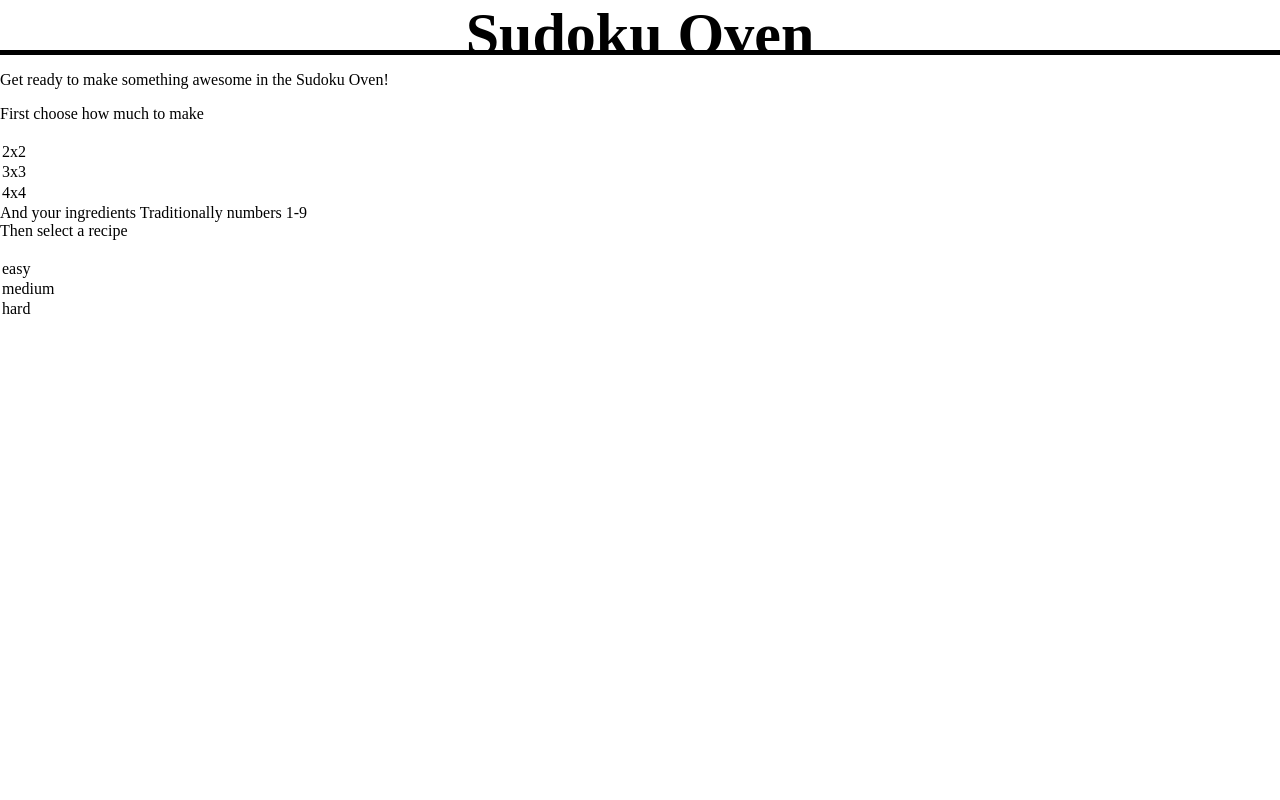
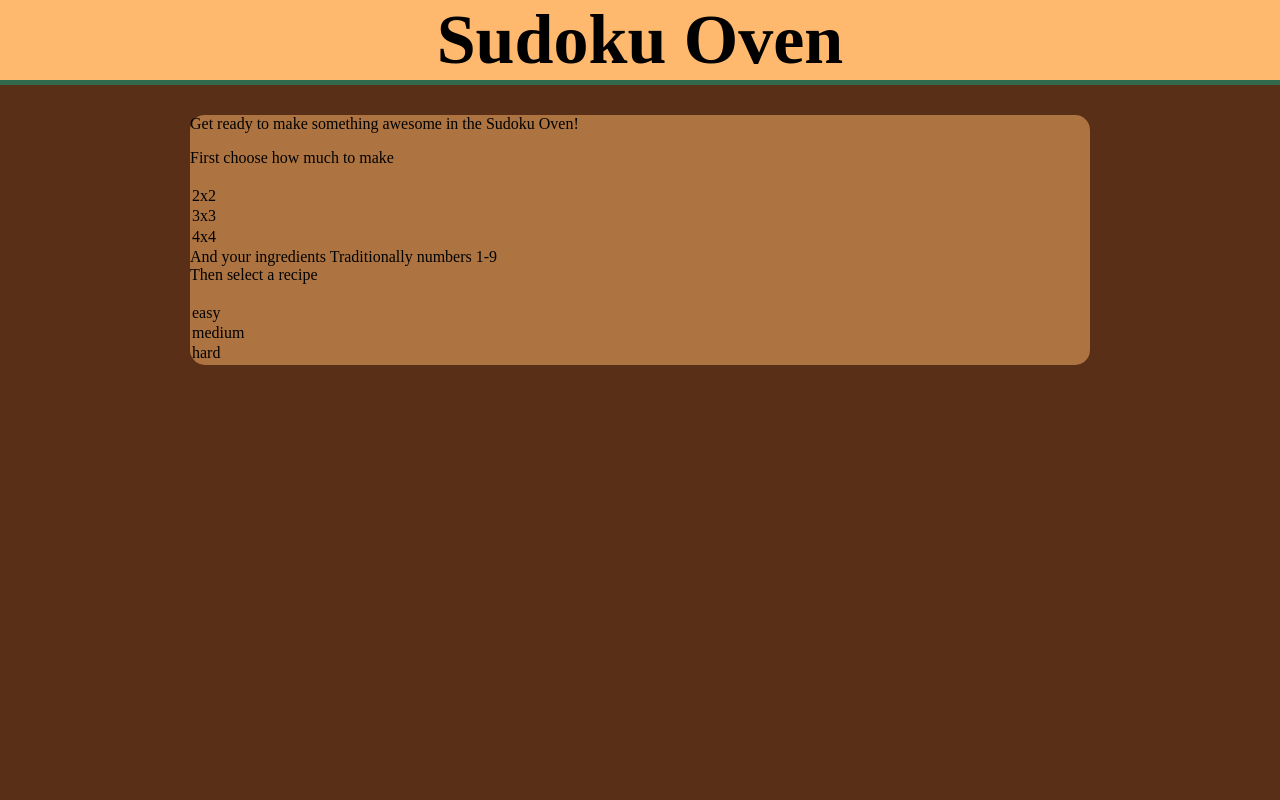
Before and after one commit to ashleylorden/sudoku, a Flask app: page / in a window 1280 px wide. Run offline with Flask 2, Linux system fonts and the light colour scheme; data that the repository does not hold is empty; some libraries are stand-ins or nearby versions.

Commit message:
color scheme added

```diff
--- a/static/sudoku.css
+++ b/static/sudoku.css
@@ -1,27 +1,32 @@
 body {
 	margin: 0;
 	padding: 0;
+	background-color: #5A2F17;
 }
 
 div#head {
 	width: 100%;
-	height: 50px;
-	border-bottom: 5px solid black;
+	height: 80px;
+	background-color: #FFB96E;
+	border-bottom: 5px solid #31694D;
 }
 
 h1 {
 	text-align: center;
-	font-size: 60px;
+	font-size: 70px;
 }
 
-div.options {
-	width: 450px;
-	height: 180px;
+div#content {
+}
+
+div#prep {
+	width: 900px;
 	margin: 30px auto;
-	border: 2px solid gray;
 	-moz-border-radius:15px;
 	-webkit-border-radius:15px;
 	border-radius:15px;
+	background-color: #FFB96E;
+	background-color: rgba(255,185,110,.5);
 }
 
 img.choice {
@@ -42,3 +47,12 @@ button#playbutton {
 	font-size: 18px;
 	border: 2px solid red;
 }
+
+/*
+COLORS!
+brown 5A2F17
+purple 732F31
+red 923109
+green 31694D
+cream FFB96E
+*/
```
Also changed, not shown: README.md.
